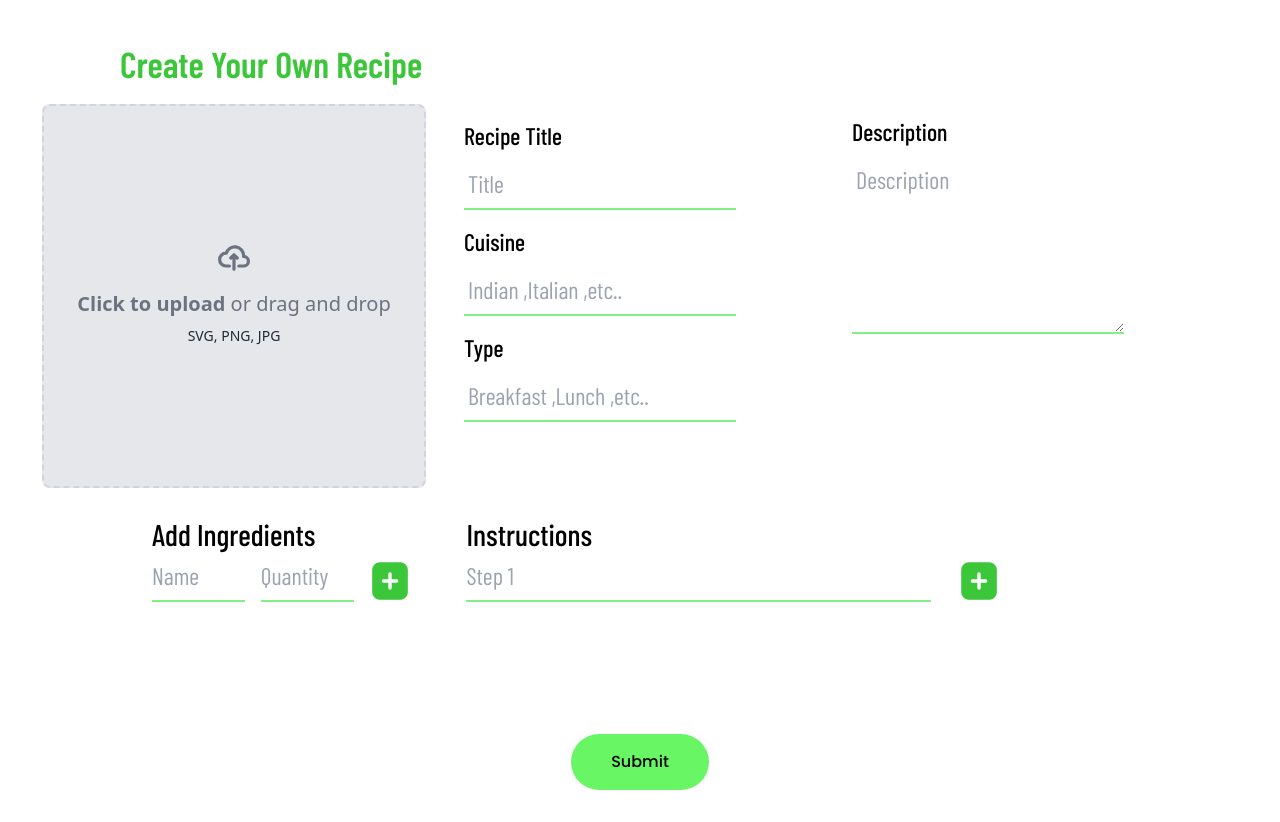
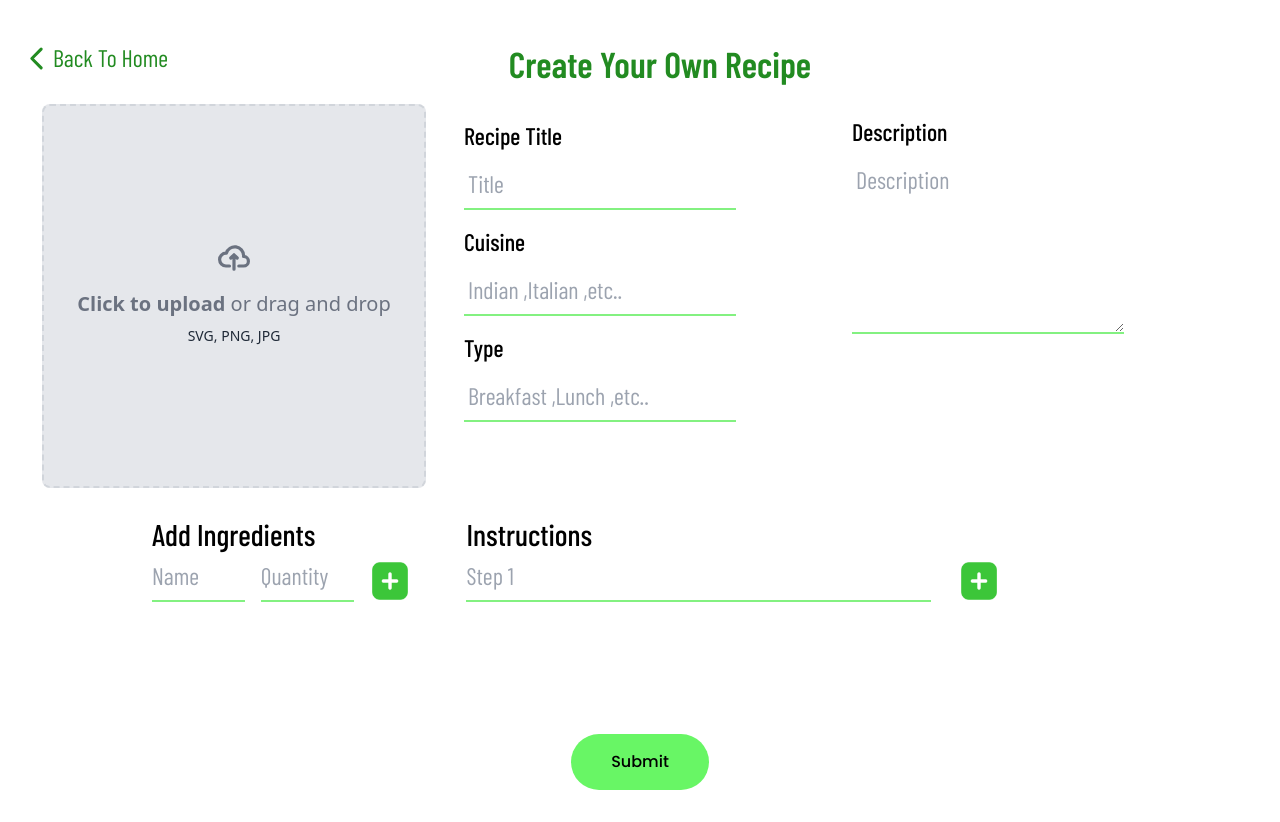
Before and after one commit to Bhushan9001/Rasoi, a React (Vite) app in the folder client/: page /addrecipe in a window 1280 px wide. Built offline with nearby package versions, Linux system fonts and the light colour scheme.

Commit message:
back design done

```diff
--- a/client/src/pages/AddRecipe.jsx
+++ b/client/src/pages/AddRecipe.jsx
@@ -1,6 +1,8 @@
 import React, { useState } from 'react'
 import IngredientComp from '../components/IngredientComp'
 import InstructionComp from '../components/InstructionComp'
+import { IoChevronBack } from "react-icons/io5";
+import { Link } from 'react-router-dom'
 
 const AddRecipe = () => {
 
@@ -26,10 +28,18 @@ const AddRecipe = () => {
         <>
 
             <div className='px-10 py-8'>
-                {/* <button className='bg-[#68F665] px-6 md:px-10 py-3 md:py-4 font-medium font-poppins mt-5 md:mt-7 rounded-full'>
-                    <Link to="/recipes">Back</Link>
-                </button> */}
-                <div className='md:px-20 font-barlow-condensed text-4xl font-semibold mt-3 text-[#3cc639]'>Create Your Own Recipe</div>
+
+                <div className='flex justify-center items-center space-x-10 px-5 md:px-0'>
+
+                    <Link to={"/"} className='flex justify-center items-center text-center pl-5 fixed left-0 cursor-pointer'>
+                        <IoChevronBack size={33} color={'#228b21'} />
+                        <div className='text-2xl font-barlow-condensed md:flex hidden text-[#228b21]'>Back To Home</div>
+                    </Link>
+
+                    <div className='md:px-20 font-barlow-condensed text-4xl font-semibold mt-3 text-[#228b21]'>Create Your Own Recipe</div>
+                </div>
+
+
 
                 <div className='md:flex w-full space-x-9 my-5'>
 
--- a/client/src/pages/Recipes.jsx
+++ b/client/src/pages/Recipes.jsx
@@ -40,11 +40,11 @@ const Recipes = () => {
   return (
     <>
       <div className='py-5'>
-        <div className='flex justify-center items-center'>
+        <div className='flex justify-center items-center space-x-10 px-5 md:px-0'>
 
-          <Link to={"/"} className='flex justify-center items-center text-center pl-5 fixed left-0 hover:underline cursor-pointer'>
-            <IoChevronBack size={33} />
-            <h1 className='text-2xl md:flex hidden'>Back To Home</h1>
+          <Link to={"/"} className='flex justify-center items-center text-center pl-5 fixed left-0 cursor-pointer'>
+            <IoChevronBack size={33} color={'#228b21'} />
+            <div className='text-2xl font-barlow-condensed md:flex hidden text-[#228b21]'>Back To Home</div>
           </Link>
 
           <div className='text-5xl font-semibold font-barlow-condensed text-center py-5'>
```
